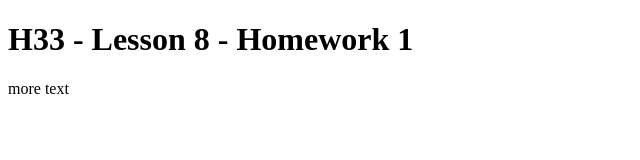
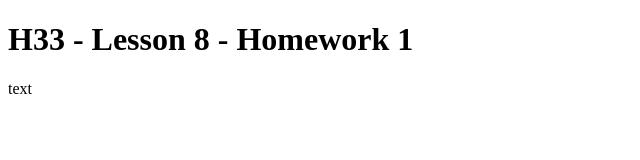
Before and after one commit to rylanma/H33-08-repo, a plain HTML site: page lesson8hw/index.html in a window 1280 px wide. Shown: the full height of the page, 0-640 px from the left. Drawn offline with Linux system fonts and the light colour scheme.

Commit message:
hw2 new branch

```diff
--- a/lesson8hw/index.html
+++ b/lesson8hw/index.html
@@ -7,6 +7,6 @@
 </head>
 <body>
     <h1>H33 - Lesson 8 - Homework 1</h1>
-    <p> more text</p>
+    <p>text</p>
 </body>
 </html>
```
